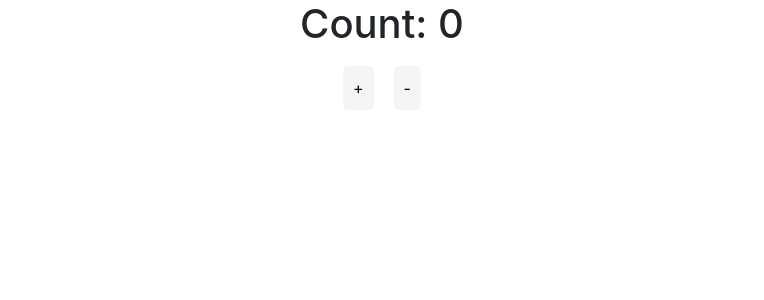
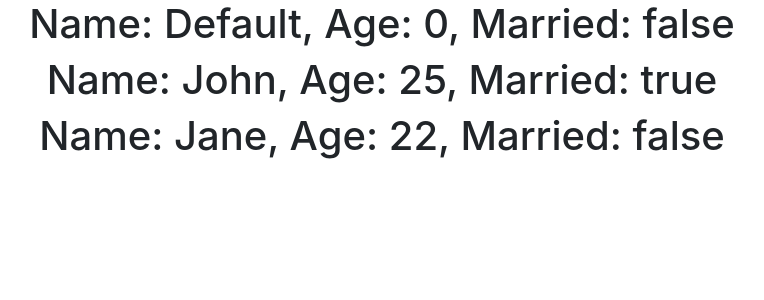
Before and after one commit to SajjadAli54/reactjs, a React (Create React App) app in the folder hello-world/: page / in a window 1280 px wide. Shown: the top 300 px of the page, without its empty margins (258-1022 px from the left). Built offline with nearby package versions, Linux system fonts and the light colour scheme.

Commit message:
Default props for functional components

```diff
--- a/hello-world/src/App.js
+++ b/hello-world/src/App.js
@@ -1,11 +1,12 @@
 import "./App.css";
 import Main from "./Components/context-api/main";
+import UseFunctional from "./Components/defaultArguments/functional";
 import Counter from "./Components/reducers/reducers";
 
 function App() {
   return (
     <div className="App">
-      <Counter />
+      <UseFunctional />
     </div>
   );
 }
--- /dev/null
+++ b/hello-world/src/Components/defaultArguments/functional.jsx
@@ -0,0 +1,15 @@
+import React from "react";
+
+function Functional({ name = "Default", age = 0, isMarried = false }) {
+  return <h1>{`Name: ${name}, Age: ${age}, Married: ${isMarried}`}</h1>;
+}
+
+export default function UseFunctional() {
+  return (
+    <>
+      <Functional />
+      <Functional name="John" age={25} isMarried={true} />
+      <Functional name="Jane" age={22} />
+    </>
+  );
+}
```
Also changed, not shown: 1 other file (tests, documents, lock files or other folders).
